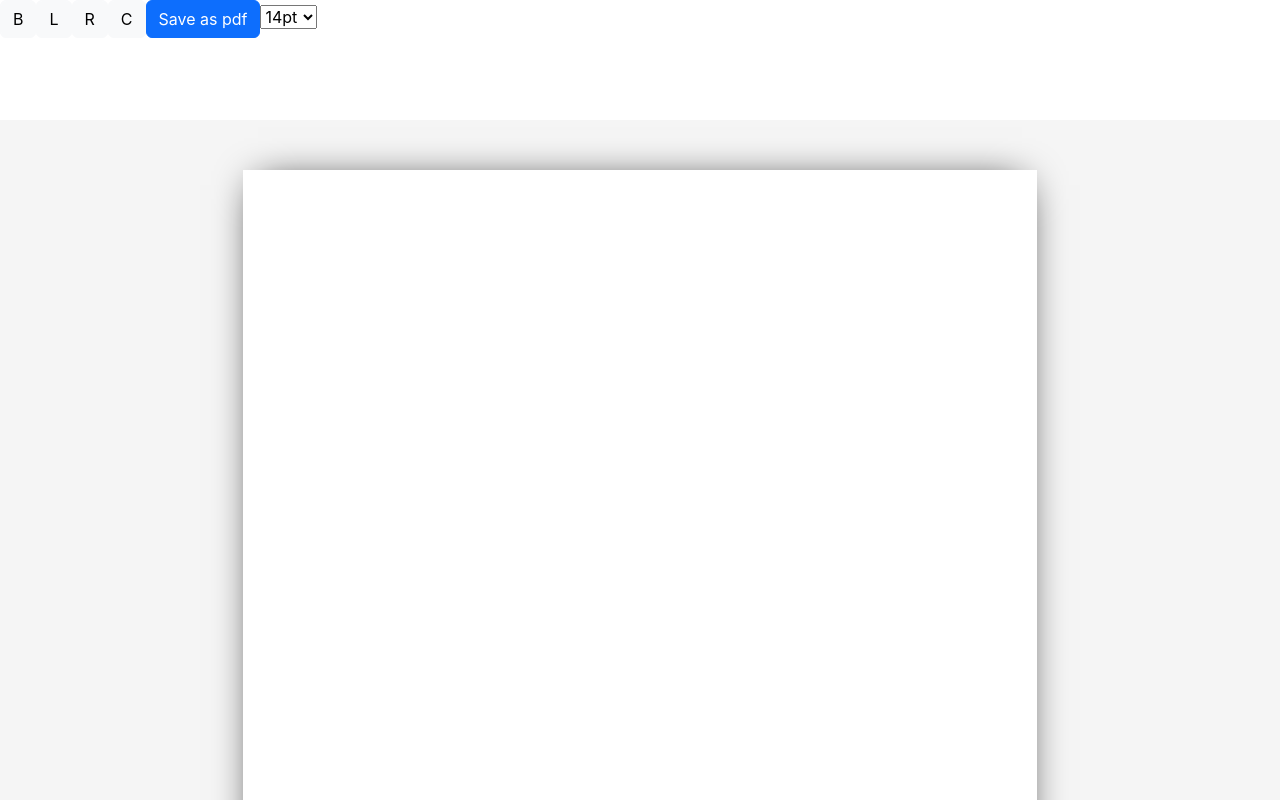
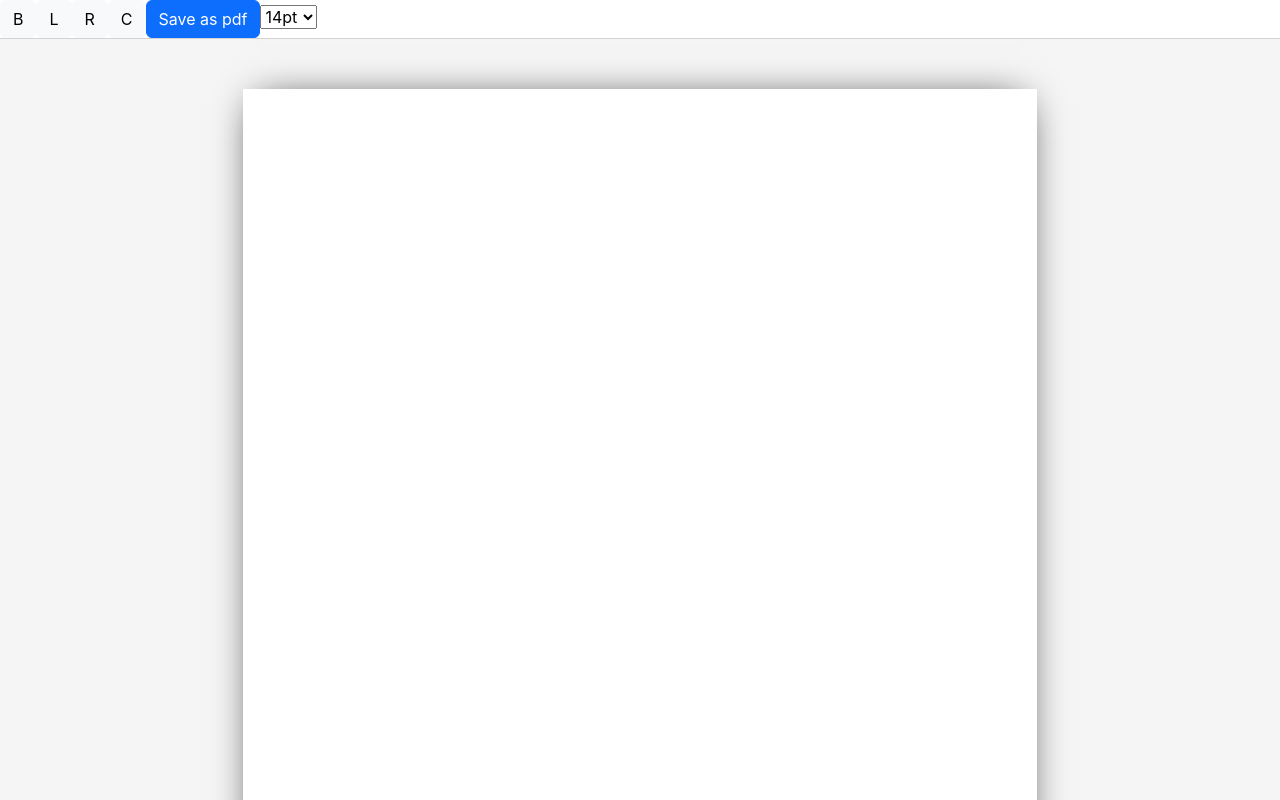
Before and after one commit to DariuszMeissner/Online-text-editor, a React (Create React App) app: page / in a window 1280 px wide. Shown: the top 800 px of the page. Built offline with nearby package versions, Linux system fonts and the light colour scheme.

Commit message:
adding sticky proprty for toolsBarTop

```diff
--- a/src/component/tools-bar-top/ToolsBarTop.scss
+++ b/src/component/tools-bar-top/ToolsBarTop.scss
@@ -1,3 +1,6 @@
 .tools-bar-top {
-  height: 120px;
+  position: sticky;
+  top: 0;
+  background-color: white;
+  border-bottom: 1px solid lightgray;
 }
```
